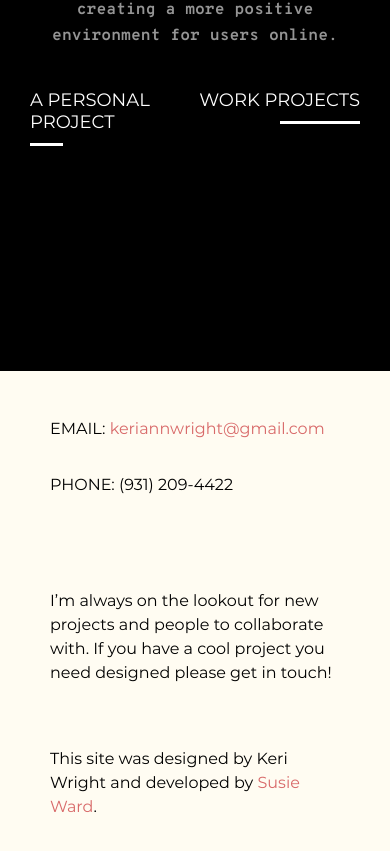
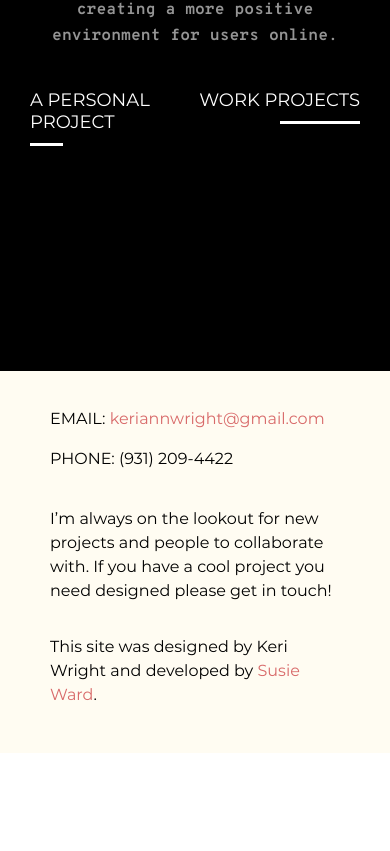
Before and after one commit to susieward/keri-wright, a Vue app: page / in a window 390 px wide. Shown: the part 892-1743 px from the top of the page. After the commit the page ends 1645 px from the top, so only its background shows below. Built offline with nearby package versions, Linux system fonts and the light colour scheme.

Commit message:
footer + contact spacing

```diff
--- a/src/App.vue
+++ b/src/App.vue
@@ -183,6 +183,12 @@ methods: {
   padding: 30px 50px;
   justify-content: flex-start;
 
+}
+
+
+.contact-left p {
+  padding-bottom: 0;
+  margin-bottom: 0;
 }
 
 .contact a {
@@ -374,11 +380,17 @@ font-family: 'Overpass Mono Bold';
 
 .footer-left {
   display: grid;
-  grid-template-rows: auto auto auto;
+  grid-template-rows: auto auto;
   align-content: flex-start;
   justify-content: flex-start;
   padding: 30px 50px;
 
+}
+
+.footer-left p {
+
+  padding-bottom: 0;
+  margin-bottom: 0;
 }
 
 .footer-right {
@@ -469,12 +481,26 @@ padding: 0px 50px 30px 50px;
     .footer-top {
 
       grid-template-rows: auto auto;
+      grid-gap: 0;
+      align-content: flex-start;
       grid-template-columns: 1fr;
     }
 
 
+    .footer-right {
+        padding: 20px 50px 0px 50px;
+
+    }
+
+
+    .footer-left {
+      padding: 20px 50px 0px 50px;
+
+    }
+
+
     .contact {
-        grid-template-rows: auto auto;
+      grid-template-rows: auto auto;
       grid-template-columns: 1fr;
       align-content: flex-start;
     }
```
